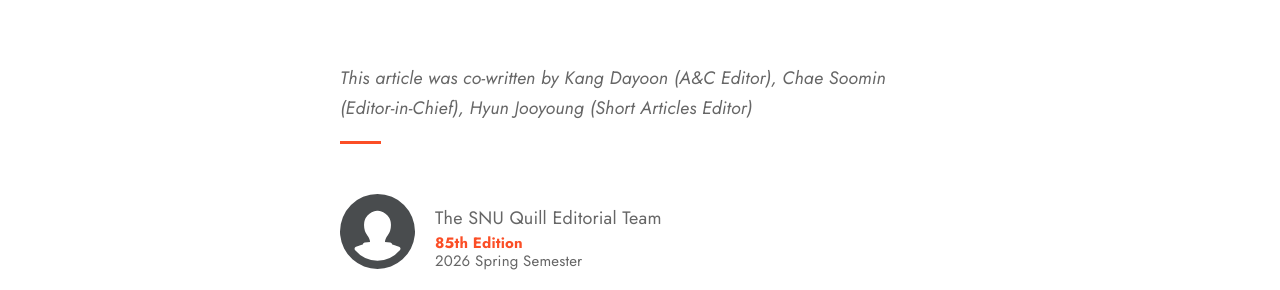
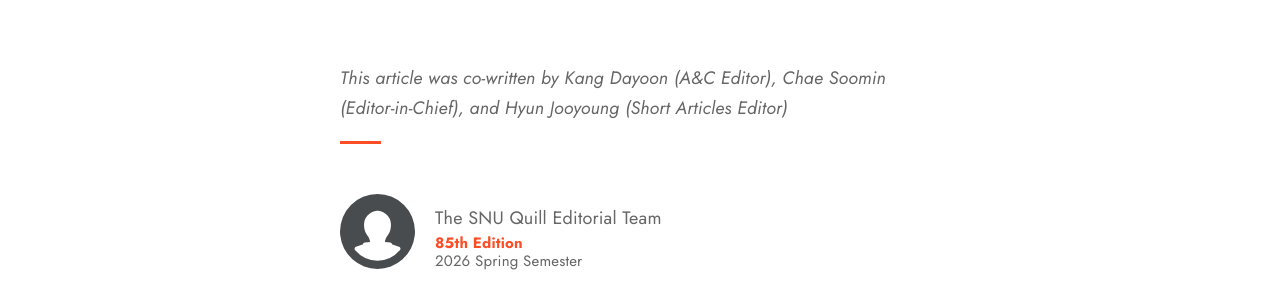
Before and after one commit to snuquill/snuquill.github.io, a Jekyll site: the page built from _articles/223.md, in a window 1280 px wide and 900 px high, scrolled down 2890 px. Shown: the part 273-563 px from the top of the window. Built offline with Jekyll 4.4.1, drawn with Linux system fonts in a browser that asks for light colours.

Commit message:
Update 223.md

```diff
--- a/_articles/223.md
+++ b/_articles/223.md
@@ -14,4 +14,4 @@ Following the ballot shortages, the student body of Seoul National University (S
 <br><br>The rest of the statement reflected much of what was discussed during the student assembly, emphasising that the ballot shortage is an explicit violation of Korean voters’ rights as some voters had to abandon their right to vote due to time constraints, and the voters who persisted received little to no information during their long wait. The student body also took care to highlight that it is not in support of or advocating for any political party. In fact, it explicitly stated that this situation is a matter of the appalling disregard for democratic rights, and should not be used as a political tool to question previous election results or raise distrust in the democratic election process as a whole.
 <br><br>Beginning by reminding audiences of the significance of democracy in Korea’s contemporary history, the statement referred to SNU alum and democratization activist Park Jong-chul’s unjust death by torture during former president Chun Doo-hwan’s military regime. Given that the statement was published on June 10th, the date that marked the start of the June Democratic Struggle of 1987—ignited in part by Park’s death—the impact of this reminder strikes even heavier than usual, only amplifying the emergency of the situation and the necessity for the government and the NEC to take action to secure and protect Korea’s hard-earned democracy.
 <br><br>The last time the SNU student body issued a similar statement was on December 5th, 2024, decrying former president Yoon Suk-yeol’s declaration of martial law and demanding his resignation. Similarly to today’s statement, the 2024 assembly urged for the restoration of the nation’s democracy aside from bipartisan interest, also beseeching students to remember Park’s legacy alongside all those who fought for democratic liberation in 1987. While the ballot shortage incident continues to be investigated, students must hold onto this unceasing democratic spirit in order to prevail. If not us, who?
-<br><br><br>*This article was co-written by Kang Dayoon (A&C Editor), Chae Soomin (Editor-in-Chief), Hyun Jooyoung (Short Articles Editor)*
+<br><br><br>*This article was co-written by Kang Dayoon (A&C Editor), Chae Soomin (Editor-in-Chief), and Hyun Jooyoung (Short Articles Editor)*
```
